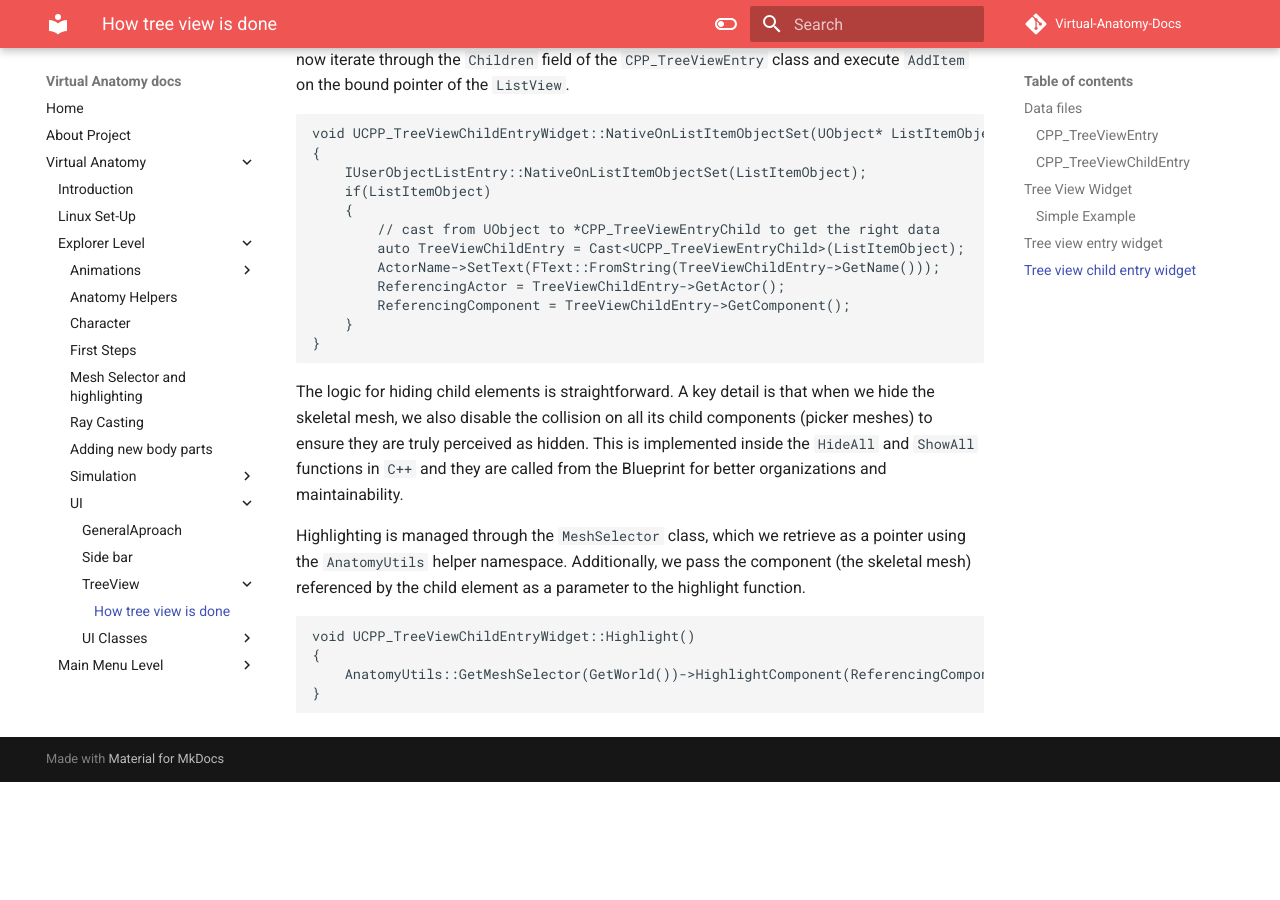
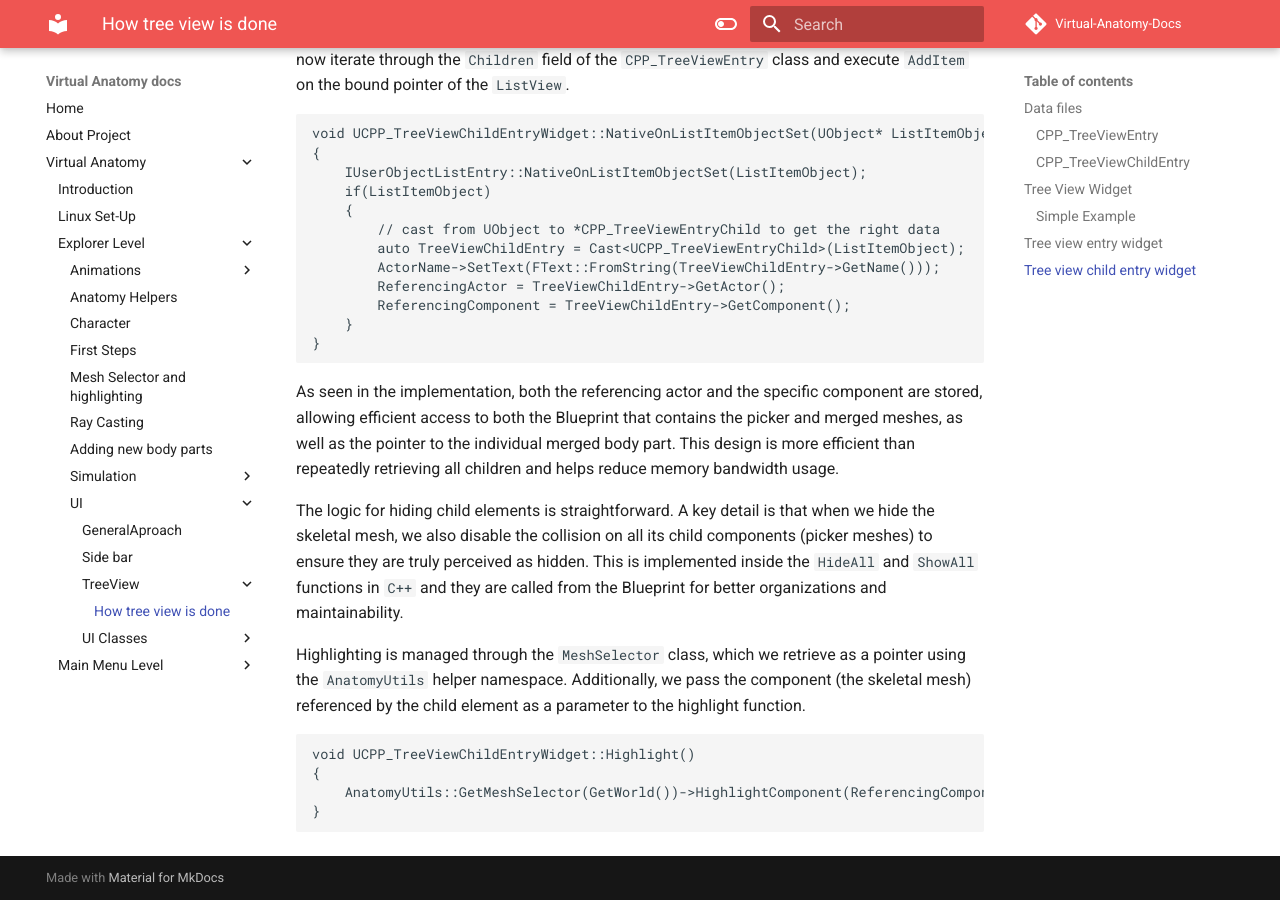
Before and after one commit to jrcz-data-science-lab/VirtualAnatomy-Documentation, an MkDocs documentation site: the page built from docs/VirtualAnatomy/ExplorerLevel/UI/TreeView/HowTreeViewIsDone.md, in a window 1280 px wide and 900 px high, scrolled down 4589 px. Built offline with MkDocs 1.6.1 and Material for MkDocs 9.7.7, drawn with Linux system fonts in a browser that asks for light colours; comment, search, counter and statistics services are not loaded; before the commit the page ends 5371 px from its top, so only the background shows below that.

Commit message:
so done with this

````diff
--- a/docs/VirtualAnatomy/ExplorerLevel/UI/TreeView/HowTreeViewIsDone.md
+++ b/docs/VirtualAnatomy/ExplorerLevel/UI/TreeView/HowTreeViewIsDone.md
@@ -147,6 +147,7 @@ void UCPP_TreeViewChildEntryWidget::NativeOnListItemObjectSet(UObject* ListItemO
 }
 ```
 
+As seen in the implementation, both the referencing actor and the specific component are stored, allowing efficient access to both the Blueprint that contains the picker and merged meshes, as well as the pointer to the individual merged body part. This design is more efficient than repeatedly retrieving all children and helps reduce memory bandwidth usage.
 
 The logic for hiding child elements is straightforward. A key detail is that when we hide the skeletal mesh, we also disable the collision on all its child components (picker meshes) to ensure they are truly perceived as hidden. This is implemented inside the `HideAll` and `ShowAll` functions in `C++` and they are called from the Blueprint for better organizations and maintainability.
 
````
